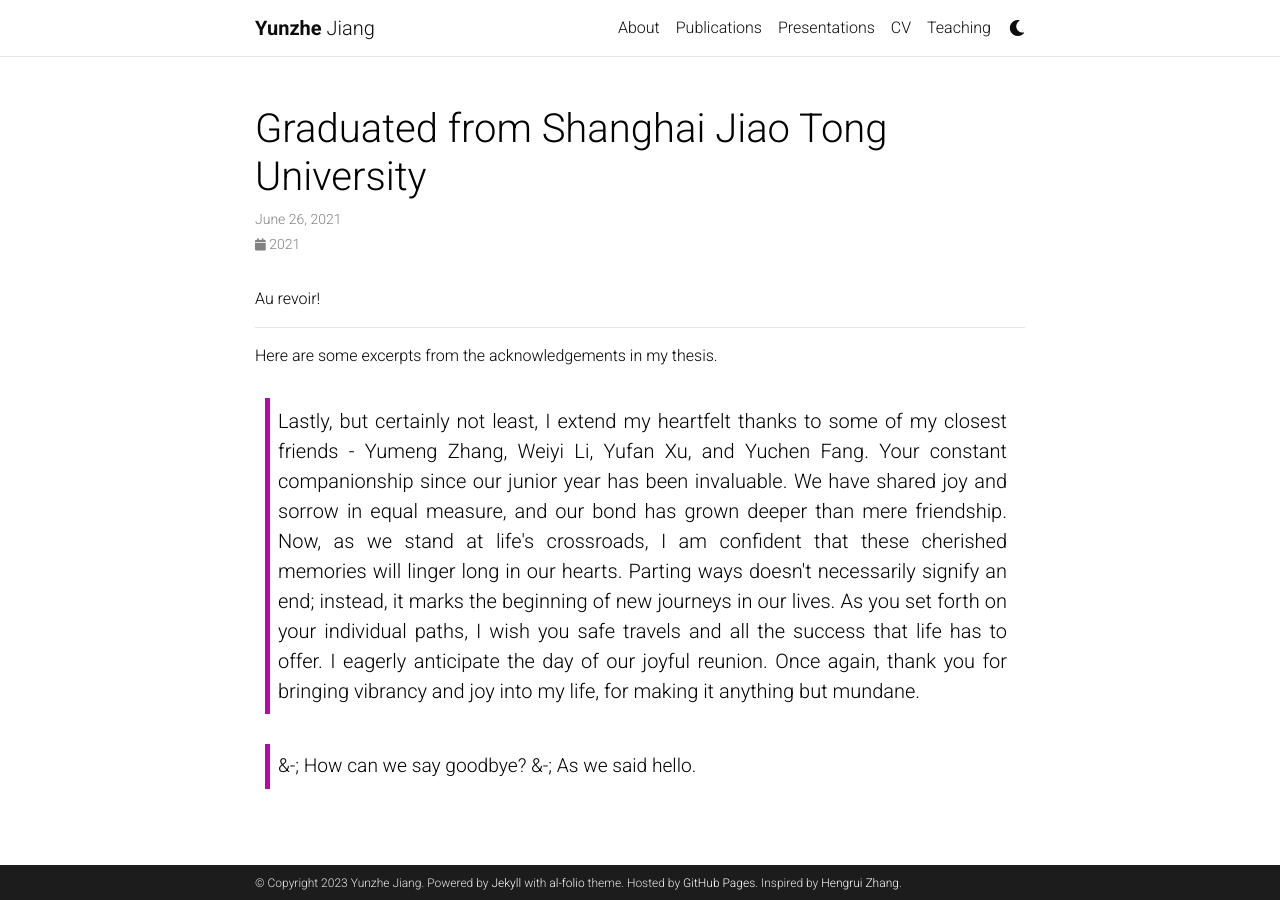
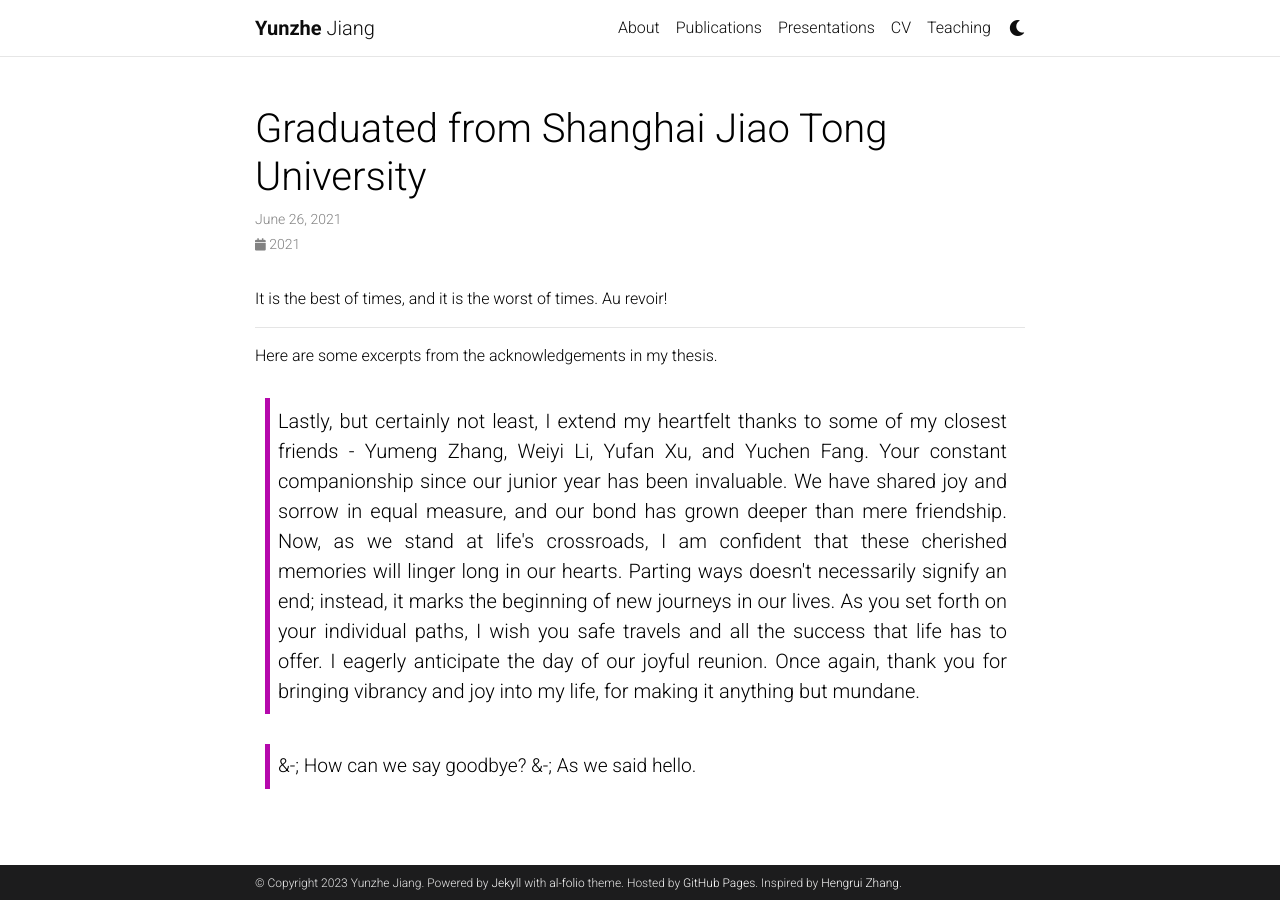
Before and after one commit to yzJiang9/yzJiang9.github.io, a Jekyll site: the page built from _news/graduation.md, in a window 1280 px wide. Built offline with Jekyll 4.4.1, drawn with Linux system fonts in a browser that asks for light colours; comment, search, counter and statistics services are not loaded; a style sheet for code colours, icons or effects is not loaded.

Commit message:
Update graduation.md

```diff
--- a/_news/graduation.md
+++ b/_news/graduation.md
@@ -6,7 +6,7 @@ inline: false
 related_posts: false
 ---
 
-Au revoir!
+It is the best of times, and it is the worst of times. Au revoir!
 
 ***
 
@@ -19,6 +19,5 @@ Lastly, but certainly not least, I extend my heartfelt thanks to some of my clos
 
 <blockquote>
 &-; How can we say goodbye?
-
 &-; As we said hello.
 </blockquote>
```
